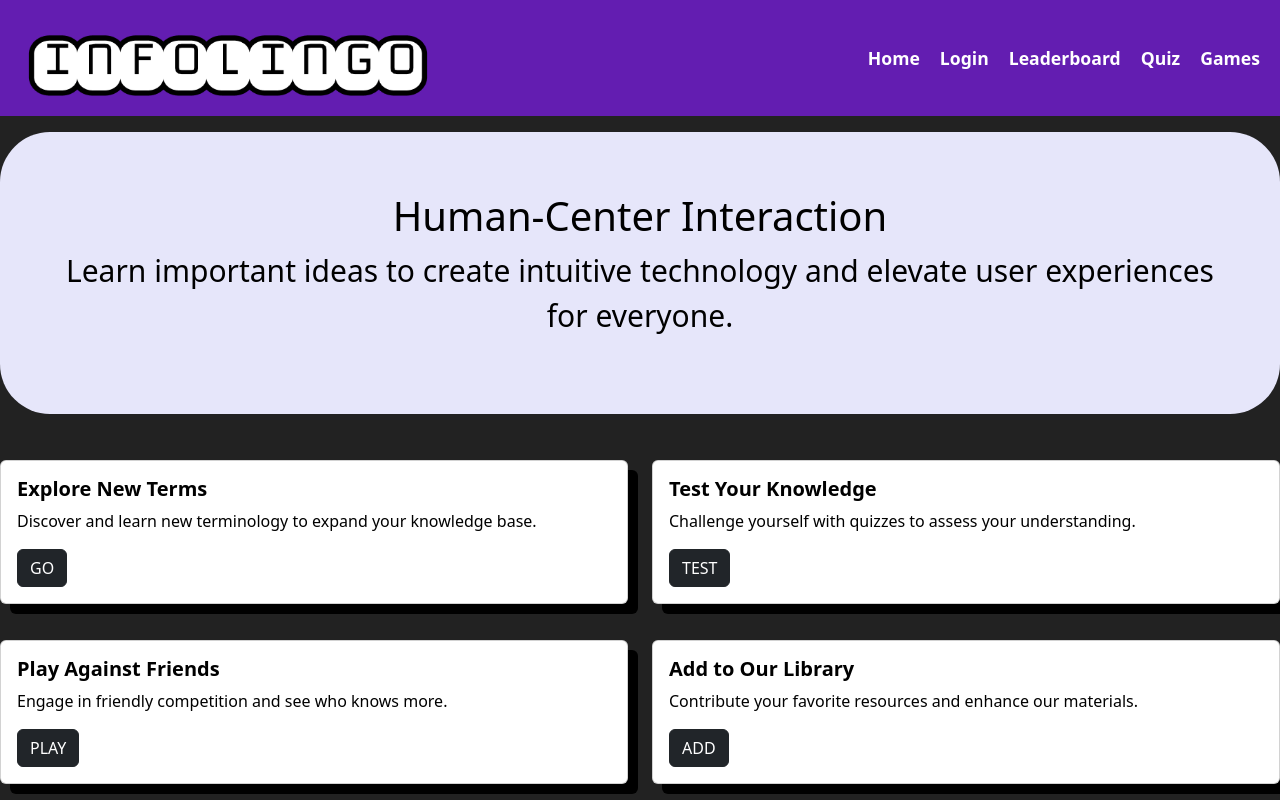
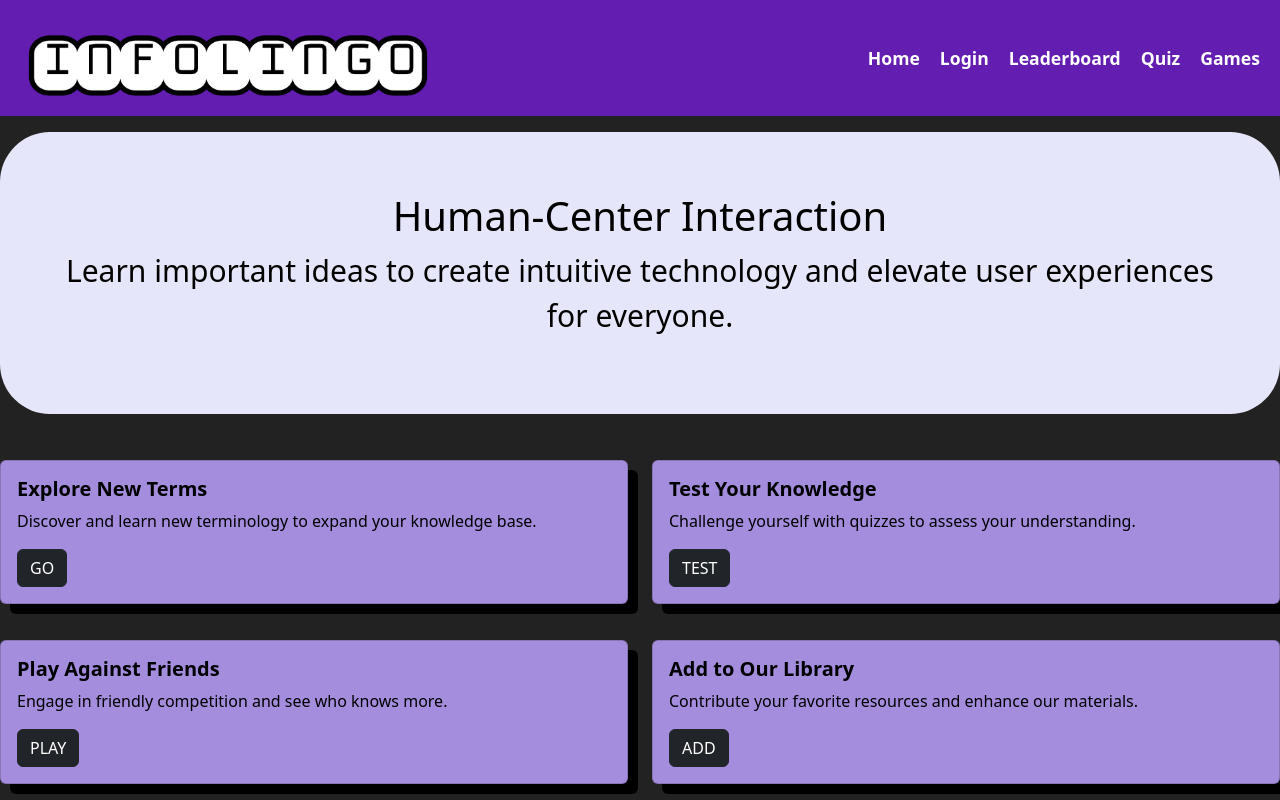
Before and after one commit to mpolasub/InfoLingo, a React (Vite) app in the folder vite-project/: page /HCI in a window 1280 px wide. Shown: the top 800 px of the page. Built offline with nearby package versions, Linux system fonts and the light colour scheme; a web font is replaced by a local one.

Commit message:
fixed css

```diff
--- a/vite-project/src/style.css
+++ b/vite-project/src/style.css
@@ -503,7 +503,7 @@ ul {
 }
 
 .card.activity-card {
-  background-color: #A58DD;
+  background-color: #A58DDE;
   color: black;
   margin-top: 1rem;
   box-shadow: 10px 10px;
```
